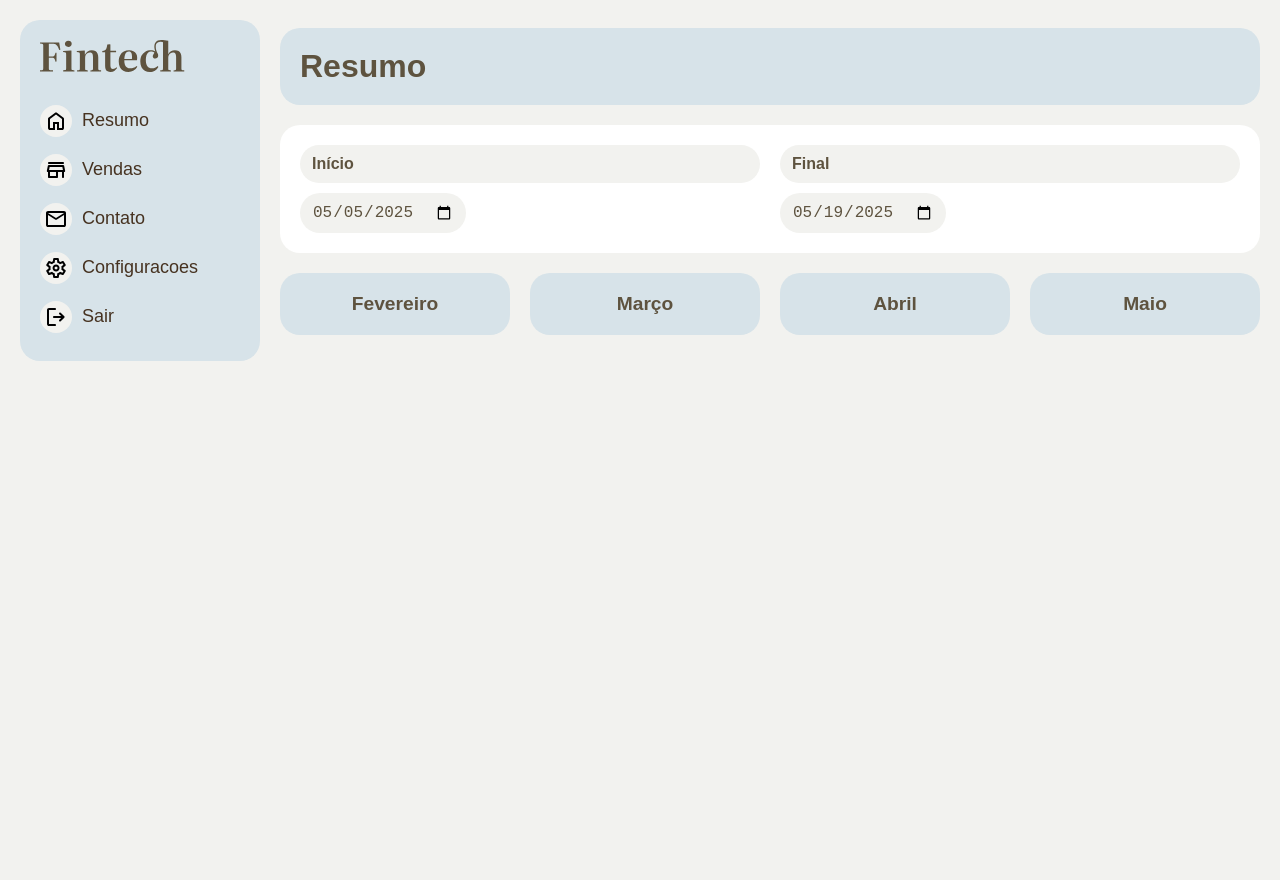
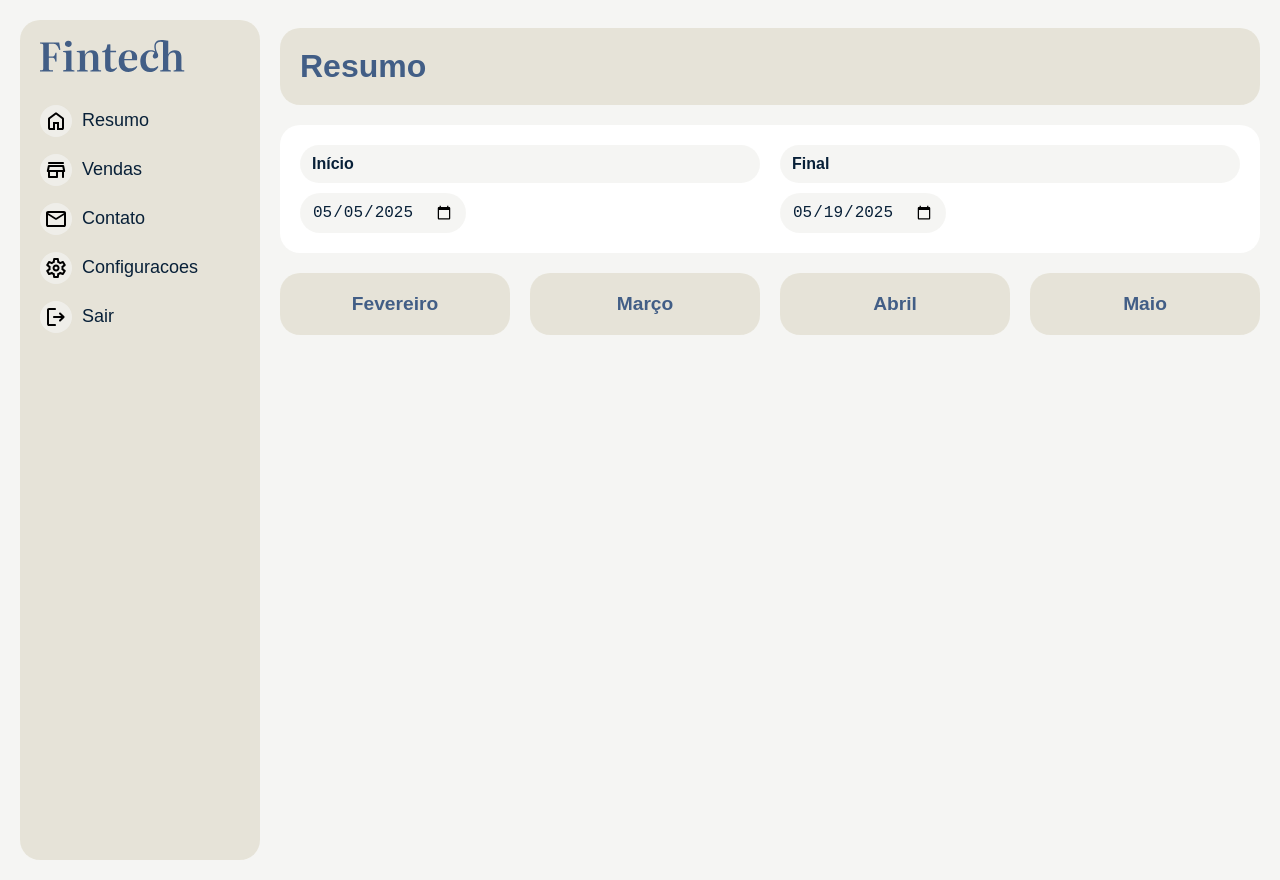
Before and after one commit to gabinag/fintech, a React (Vite) app: page / in a window 1280 px wide. Before the commit the page ends 800 px from the top, so only its background shows below. Built offline with nearby package versions, Linux system fonts and the light colour scheme; no server answers.

Commit message:
ajuste estilo

```diff
--- a/src/Components/DateInput.tsx
+++ b/src/Components/DateInput.tsx
@@ -6,7 +6,7 @@ type IDateInput = React.ComponentProps<"input"> & {
 
 const generalStyle: React.CSSProperties = {
   fontSize: "1rem",
-  color: "var(--color-2)",
+  color: "var(--color-1)",
   padding: "var(--gap-s) .75rem",
   backgroundColor: "var(--color-4)",
   borderRadius: "var(--gap)",
--- a/src/Style.css
+++ b/src/Style.css
@@ -1,8 +1,8 @@
 html {
-    --color-1: #463220;
-    --color-2: #5e533f;
-    --color-3: #d7e3e9;
-    --color-4: #f2f2ef;
+    --color-1: #082038;
+    --color-2: #425e86;
+    --color-3: #e3ded0c2;
+    --color-4: #f2f2efbf;
     --color-5: #ffffff;
     --gap-s: 0.625rem;
     --gap: 1.25rem;
@@ -79,6 +79,10 @@ ul {
 }
 
 /*sidenav*/
+.sidenav {
+    min-height: 100vh;
+}
+
 .sidenav li {
     display: flex;
     align-items: center;
```
